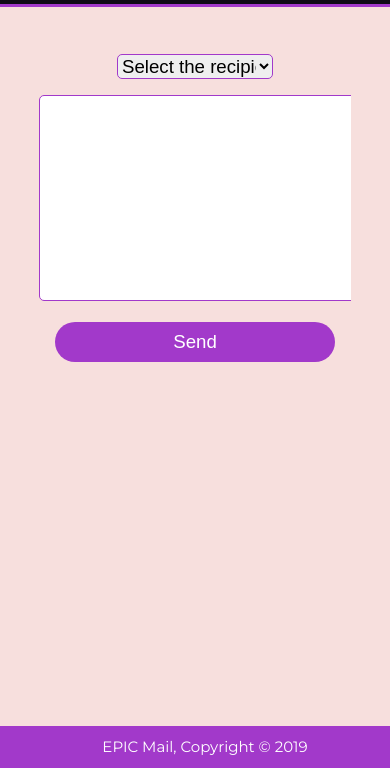
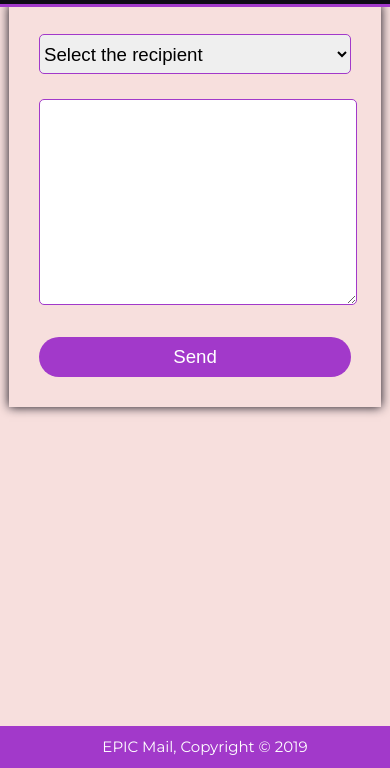
Before and after one commit to Doctor-Vee/EPIC-Mail, a website: page UI/html/compose.html in a window 390 px wide. Shown: the part 76-844 px from the top of the page. Drawn offline with Linux system fonts and the light colour scheme.

Commit message:
Bug: Edit UI based on LFA's feedback
- Redesign sign up form
[#164533450]

```diff
--- a/UI/css/styles.css
+++ b/UI/css/styles.css
@@ -5,7 +5,7 @@ body {
   padding: 0;
   margin: 0;
   background-color: #f7dfdd;
-    text-align: center;
+  text-align: left;
 }
 
 /* Global */
@@ -43,12 +43,8 @@ body {
   padding-right: 50px;
 }
 
-.tac {
+.center p {
   text-align: center;
-}
-
-.tal{
-  text-align: left;
 }
 
 ul a:hover {
@@ -63,14 +59,8 @@ select {
   width: 50%;
 }
 
-textarea {
-    border: 1px solid #a239ca;
-    border-radius: 5px;
-    font-size: 14pt;
-    width: 50%;
-    padding-left: 10px;
-    height: 200px;
-    margin: auto;
+a {
+  text-decoration: none;
 }
 
 button {
@@ -84,11 +74,11 @@ button {
   padding-right: 20px;
   color: #fff;
   cursor: pointer;
+  display: flex;
 }
 
 button:hover {
-    background: #0e0b16;
-    color: #a239ca;
+  box-shadow: 0px 0px 7px #0e0b16;
 }
 
 .dark {
@@ -124,7 +114,6 @@ header svg {
 }
 
 header #epic a {
-    text-decoration: none;
   color: #ffffff;
   font-size: 2.5rem;
 }
@@ -133,7 +122,6 @@ header nav a,
 .side-bar a {
   color: #ffffff;
   text-transform: uppercase;
-    text-decoration: none;
   font-size: 16px;
 }
 
@@ -248,26 +236,34 @@ form {
   display: block;
   align-items: center;
   padding: 30px;
+  max-width: 500px;
+  box-shadow: 0px 0px 10px #0e0b16;
 }
 
-form input {
+form input,
+form textarea,
+form select {
   border: 1px solid #a239ca;
   border-radius: 5px;
   font-size: 14pt;
-    width: 50%;
-    padding-left: 10px;
+  width: 100%;
+  height: 2.5rem;
+  margin-bottom: 10px;
+}
+
+form textarea {
+  height: 200px;
 }
 
 form label {
-    width: 30%;
-    float: left;
-    text-align: right;
-    padding: 0 10px 0 10px;
-    height: 2.5rem;
-    margin: auto 0;
+  display: block;
 }
 
-option {
+
+
+}
+
+*/ option {
   background-color: #f7dfdd;
 }
 
@@ -296,7 +292,8 @@ ul#message-list a {
   background: #d3b0e0;
 }
 
-.inbox-read, .sent-list {
+.inbox-read,
+.sent-list {
   background: #fff;
 }
 
@@ -319,7 +316,7 @@ ul#message-list a {
 }
 
 #messageSingle {
-width:100%;
+  width: 100%;
   text-align: left;
 }
 
@@ -337,24 +334,23 @@ footer {
 /* Media Queries */
 @media(max-width: 768px) {
 
-    header #appName,
-    textarea {
+  header #appName
+    {
     float: none;
     width: 100%;
   }
 
 
-    form input,
   button {
-        width: 90%;
-        height: 2.5rem;
-        margin: 0;
+    width: 100%;
   }
 
-    label,
-    header nav,
-    header nav li {
+  header nav {
     display: none;
+  }
+
+  button {
+    display: block;
   }
 
   #welcome h1 {
--- a/UI/html/compose.html
+++ b/UI/html/compose.html
@@ -78,8 +78,7 @@
     </ul>
   </aside>
 
-    <section class="container">
-        <aside class=" pb50 pt50">
+  <form class="container">
     <select name="recipient" id="recipient" required>
       <option value="" disabled selected>Select the recipient</option>
       <option value="1">User 1</option>
@@ -92,9 +91,9 @@
       <textarea placeholder="Your text here"> </textarea>
     </p>
     <button>Send</button>
+  </form>
 
-        </aside>
-    </section>
+  <div id="headerSpace"></div>
   <footer>EPIC Mail, Copyright &copy; 2019</footer>
   <script src="../js/main.js"></script>
 </body>
```
Also changed, not shown: UI/html/about.html (+1 -0 lines), UI/html/adminprofile.html (+1 -0 lines), UI/html/inbox.html (+1 -0 lines), UI/html/messages.html (+2 -1 lines), UI/html/messagesingle.html (+1 -0 lines), UI/html/sent.html (+1 -0 lines), UI/html/signup.html (+1 -1 lines), UI/html/userprofile.html (+1 -0 lines). Lines whose indentation alone changed are shown as unchanged.
